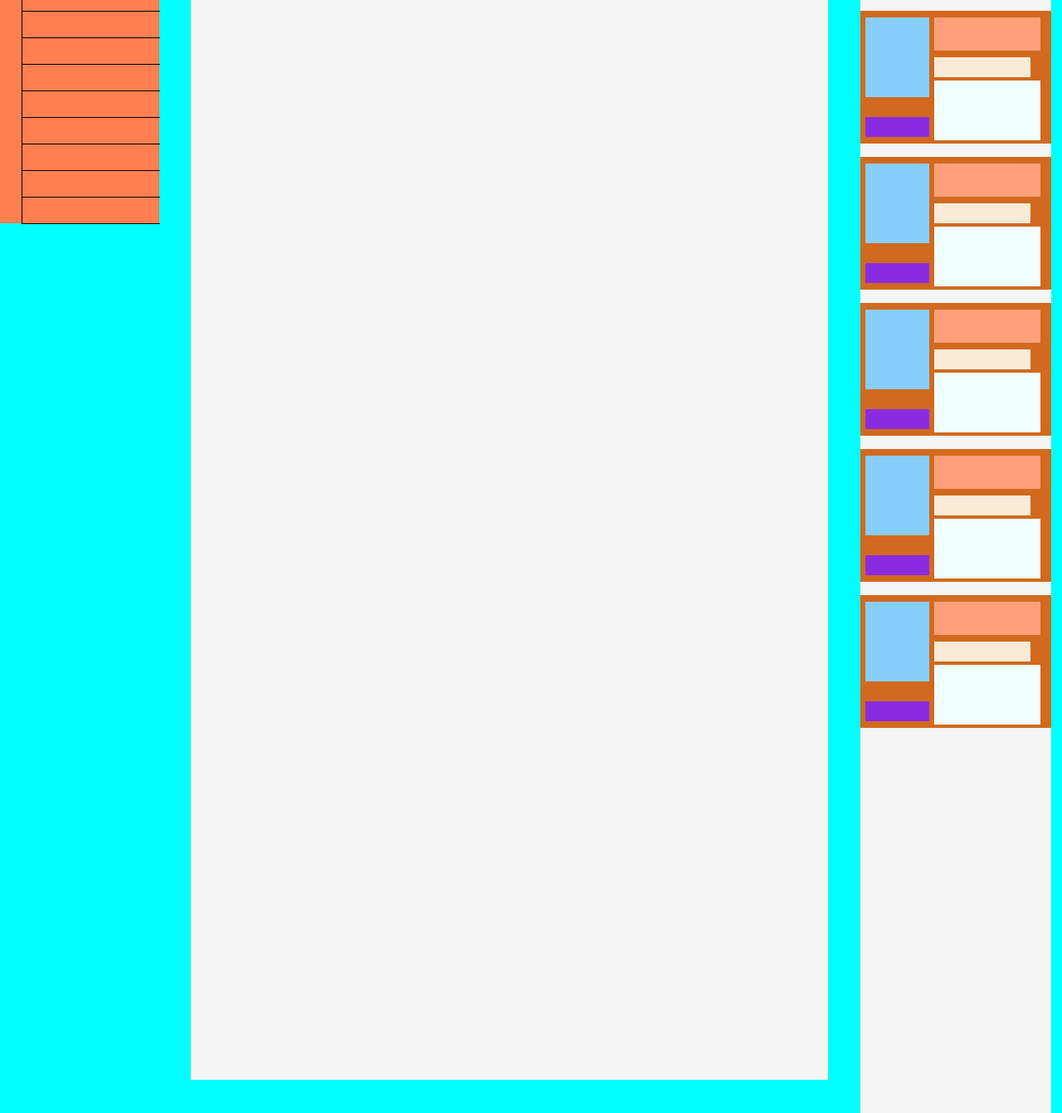
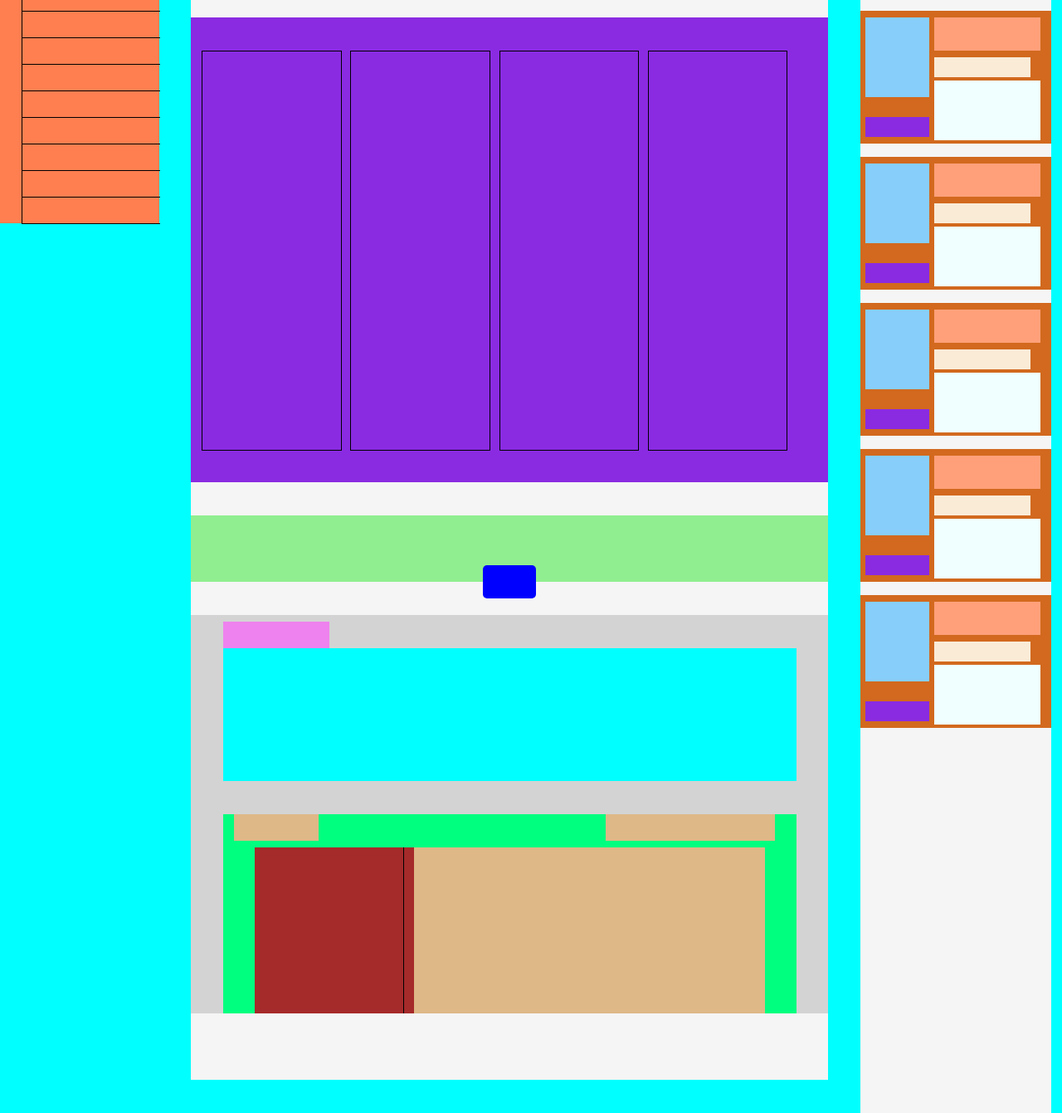
Before and after one commit to asadullah696/Playstore_Site, a plain HTML site: page index.html in a window 1280 px wide. Shown: the part 459-1800 px from the top of the page at 83% size. Drawn offline with Linux system fonts and the light colour scheme.

Commit message:
Stylesheet for Playstore Framing

```diff
--- a/style.css
+++ b/style.css
@@ -622,3 +622,148 @@ div.similarad6{
     width: inherit;
     background-color: chocolate;
 }
+div.mainappimage{
+    display: flex;
+    position: absolute;
+    top: calc(40vh);
+    right: calc(0vw);
+    width: inherit;
+    height: calc(70vh);
+    background-color: blueviolet;
+}
+div.mainappimage1{
+    display: flex;
+    position: absolute;
+    top: calc(5vh);
+    left: calc(1vw);
+    height: calc(60vh);
+    width: calc(13vw);
+    border: 1px solid black;
+}
+div.mainappimage2{
+    display: flex;
+    position: absolute;
+    top: calc(5vh);
+    left: calc(15vw);
+    height: calc(60vh);
+    width: calc(13vw);
+    border: 1px solid black;
+}
+div.mainappimage3{
+    display: flex;
+    position: absolute;
+    top: calc(5vh);
+    left: calc(29vw);
+    height: calc(60vh);
+    width: calc(13vw);
+    border: 1px solid black;
+}
+div.mainappimage4{
+    display: flex;
+    position: absolute;
+    top: calc(5vh);
+    left: calc(43vw);
+    height: calc(60vh);
+    width: calc(13vw);
+    border: 1px solid black;
+}
+div.mainappdata{
+    display: flex;
+    position: absolute;
+    left: calc(0vw);
+    top: calc(115vh);
+    width: inherit;
+    height: calc(10vh);
+    background-color: lightgreen;
+}
+div.readmore{
+    display: flex;
+    position: absolute;
+    top: calc(122.5vh);
+    left: calc(27.5vw);
+    height: calc(5vh);
+    width: calc(5vw);
+    background-color: blue;
+    border-radius: 5px;
+}
+div.review{
+    display: flex;
+    position: absolute;
+    top: calc(130vh);
+    left: calc(0vw);
+    width: inherit;
+    height: calc(60vh);
+    background-color: lightgrey;
+}
+div.myreview{
+    display: flex;
+    position: absolute;
+    top: calc(1vh);
+    left: calc(3vw);
+    width: calc(10vw);
+    height: calc(4vh);
+    background-color: violet;
+}
+div.accountforreview{
+    display: flex;
+    position: absolute;
+    top: calc(5vh);
+    left: calc(3vw);
+    height: calc(20vh);
+    width: calc(54vw);
+    background-color: aqua;
+}
+div.reviewrating{
+    display: flex;
+    position: absolute;
+    top: calc(30vh);
+    left: calc(3vw);
+    height: calc(30vh);
+    width: calc(54vw);
+    background-color: springgreen;
+}
+div.reviewheading{
+    display: flex;
+    position: absolute;
+    top: calc(0vh);
+    left: calc(1vw);
+    height: calc(4vh);
+    width: calc(8vw);
+    background-color: burlywood;
+}
+div.reviewpolicy{
+    display: flex;
+    position: absolute;
+    top: calc(0vh);
+    right: calc(2vw);
+    height: calc(4vh);
+    width: calc(16vw);
+    background-color: burlywood;
+}
+div.starrating{
+    display: flex;
+    position: absolute;
+    top: calc(5vh);
+    left: calc(3vw);
+    width: calc(48vw);
+    height: calc(25vh);
+    background-color: brown;
+}
+div.star{
+    display: flex;
+    position: absolute;
+    top: calc(0vh);
+    left: calc(0vw);
+    height: inherit;
+    width: calc(14vw);
+    border-right: 1px solid black;
+}
+div.colorrating{
+    display: flex;
+    position: absolute;
+    top: calc(0vh);
+    right: 0vw;
+    height: inherit;
+    width: calc(33vw);
+    background-color: burlywood;
+}
```
